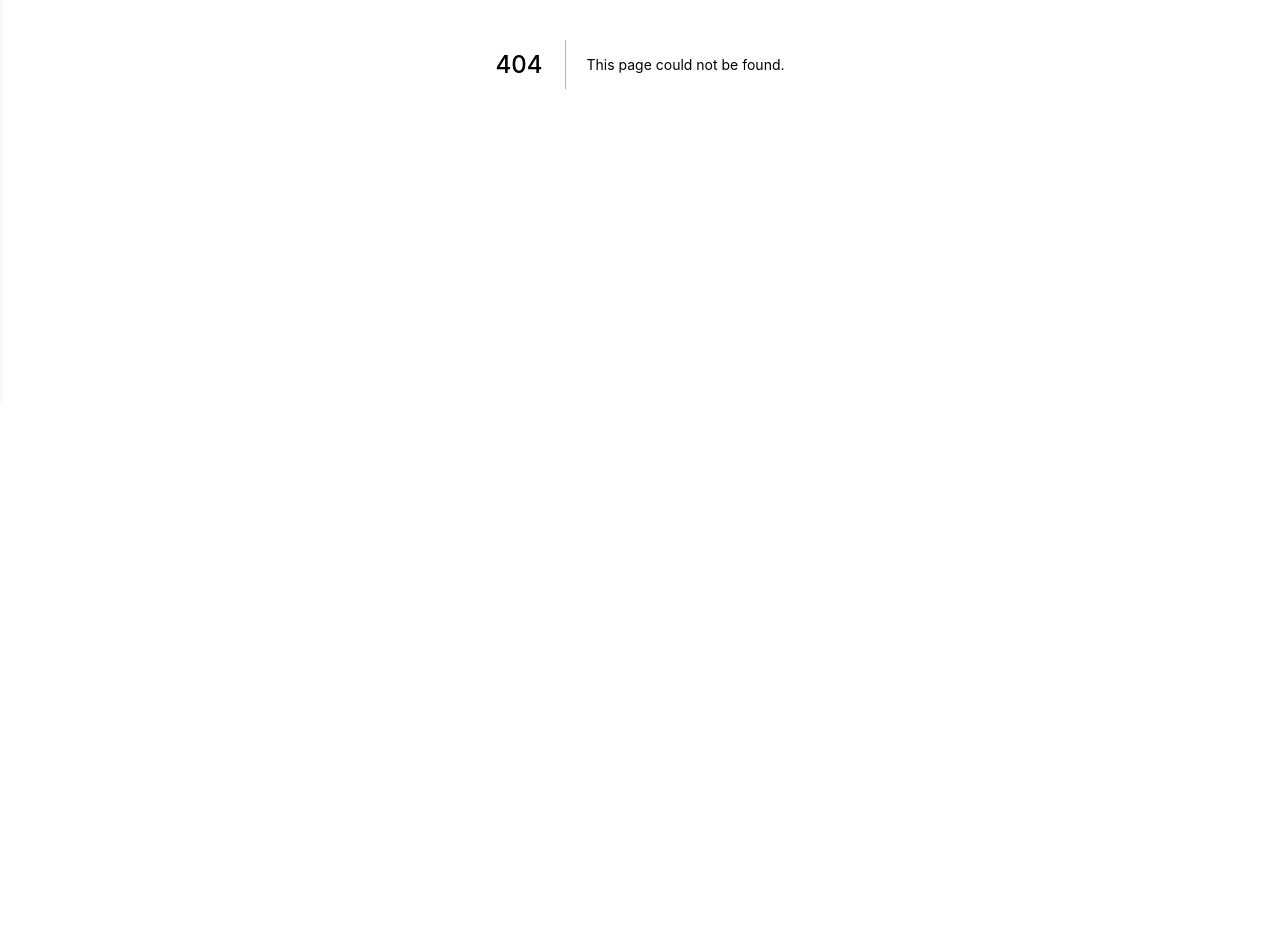
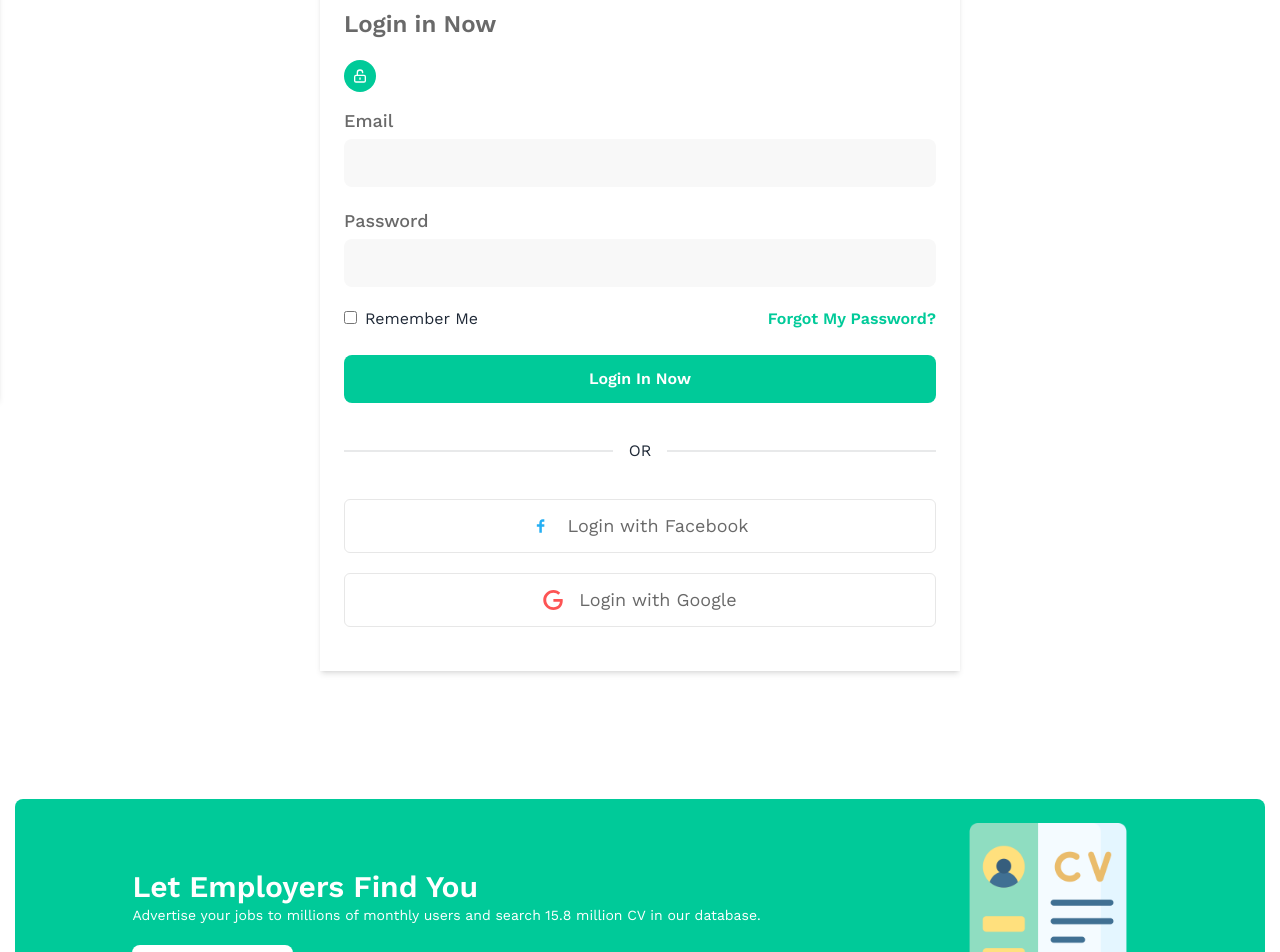
Before and after one commit to sohagmia360/job-stock-agency, a Next.js app: page /login in a window 1280 px wide. Before the commit this address had no page. Shown: the part 400-1352 px from the top of the page. Before the commit the page ends 864 px from the top, so only its background shows below. Built offline with nearby package versions, Linux system fonts and the light colour scheme.

Commit message:
add new page name is login and add some section on home page

```diff
--- a/components/BackDrop.tsx
+++ b/components/BackDrop.tsx
@@ -1,17 +1,12 @@
 import { NextPage } from "next";
 
-
-interface  drawerType {
-  sideDrawer : boolean ,
-  setSideDrawer : any
+interface drawerType {
+  sideDrawer: boolean;
+  setSideDrawer: any;
 }
 
-const  BackDrop:NextPage<drawerType> = ({sideDrawer , setSideDrawer})=> {
-  return (
-    <div onClick={()=> setSideDrawer(false)} className="backDrop">
-
-    </div>
-  );
-}
+const BackDrop: NextPage<drawerType> = ({ sideDrawer, setSideDrawer }) => {
+  return <div onClick={() => setSideDrawer(false)} className="backDrop"></div>;
+};
 
 export default BackDrop;
--- a/components/Headers.tsx
+++ b/components/Headers.tsx
@@ -100,9 +100,7 @@ const Header: NextPage<drawerType> = ({ sideDrawer, setSideDrawer }) => {
           <div className="flex-none gap-2 transition-all  ease-in delay-150">
             <div className=" mr-4">
               <button className="bg-transparent border-2 border-light_green  text-light_gray_white px-3 py-1 font-bold text-lg rounded-lg relative after:absolute after:w-full after:h-full after:bg-light_green after:rounded-lg after:top-0 after:left-0 transform after:scale-50 after:opacity-0 hover:after:opacity-100 hover:after:scale-100 transition-all ease-in delay-100 hover:after:transition-all hover:after:ease-in after:transition-all after:ease-in after:delay-100 hover:text-light_white hover:after:delay-100 z-20 after:-z-10  hover:border-transparent flex items-center ">
-                <span className=" hidden sm:block transition-all ease-in delay-150">
-                  Login
-                </span>{" "}
+                <span className=" hidden sm:block ">Login</span>{" "}
                 <MdOutlineLogin className="text-xl" />{" "}
               </button>
             </div>
@@ -145,7 +143,7 @@ const Header: NextPage<drawerType> = ({ sideDrawer, setSideDrawer }) => {
                   profile ? styles.profileEnable : styles.profileDisable
                 }
               >
-                <li className="">
+                <li className="border-b-[1px] border-[#F0F0F0]">
                   <a className="">
                     <span className="bg-[#F0F0F0] rounded-full p-2">
                       <RiDashboardLine className="text-xl" />
@@ -153,7 +151,7 @@ const Header: NextPage<drawerType> = ({ sideDrawer, setSideDrawer }) => {
                     Dashboard
                   </a>
                 </li>
-                <li>
+                <li className="border-b-[1px] border-[#F0F0F0]">
                   <a className="">
                     <span className="bg-[#F0F0F0] rounded-full p-2">
                       <BiHandicap className="text-xl" />
@@ -161,7 +159,7 @@ const Header: NextPage<drawerType> = ({ sideDrawer, setSideDrawer }) => {
                     Manage Jobs Post
                   </a>
                 </li>
-                <li>
+                <li className="border-b-[1px] border-[#F0F0F0]">
                   <a className="">
                     <span className="bg-[#F0F0F0] rounded-full p-2">
                       <FiUsers className="text-xl" />
@@ -169,7 +167,7 @@ const Header: NextPage<drawerType> = ({ sideDrawer, setSideDrawer }) => {
                     Manage Jobs
                   </a>
                 </li>
-                <li>
+                <li className="border-b-[1px] border-[#F0F0F0]">
                   <a className="">
                     <span className="bg-[#F0F0F0] rounded-full p-2">
                       <AiOutlineStar className="text-xl" />
@@ -177,7 +175,7 @@ const Header: NextPage<drawerType> = ({ sideDrawer, setSideDrawer }) => {
                     Bookmarks Jobs
                   </a>
                 </li>
-                <li>
+                <li className="border-b-[1px] border-[#F0F0F0]">
                   <a className="">
                     <span className="bg-[#F0F0F0] rounded-full p-2">
                       <FaUserSecret className="text-xl" />
@@ -185,7 +183,7 @@ const Header: NextPage<drawerType> = ({ sideDrawer, setSideDrawer }) => {
                     My Profile
                   </a>
                 </li>
-                <li>
+                <li className="">
                   <a className="">
                     <span className="bg-[#F0F0F0] rounded-full p-2 rotate-[90deg]">
                       <AiOutlineLogin className="text-xl" />
--- /dev/null
+++ b/components/InputBox.tsx
@@ -0,0 +1,20 @@
+const InputBox = ({ type, label }: any) => {
+  return (
+    <div className="mb-5">
+      <div className="flex flex-col">
+        <label
+          className="font-medium text-light_gray_white text-lg mb-1"
+          htmlFor=""
+        >
+          {label}
+        </label>
+        <input
+          className="py-3 rounded-lg outline-none text-light_gray_white px-5 bg-[#F8F8F8]"
+          type={type}
+        />
+      </div>
+    </div>
+  );
+};
+
+export default InputBox;
--- /dev/null
+++ b/components/LoginForm.tsx
@@ -0,0 +1,9 @@
+import { NextPage } from "next";
+
+const LoginForm: NextPage = () => {
+  return <div>
+
+  </div>;
+};
+
+export default LoginForm;
--- /dev/null
+++ b/components/SocialButton.tsx
@@ -0,0 +1,17 @@
+const SocialButton = ({ text, Icons, iconsColor }: any) => {
+  console.log(Icons);
+  return (
+    <button className=" mb-5 flex items-center text-lg  rounded-md hover:text-light_white hover:bg-light_green hover:border-transparent transition-all delay-150 ease-in group text-light_gray_white w-full border py-3 justify-center border-[#e7e7e7]">
+      <Icons
+        className={
+          iconsColor
+            ? "text-xl mr-4 text-[#fd5454] group-hover:text-light_white transition-all delay-100 ease-in"
+            : "text-xl mr-4 text-[#25AFF3] group-hover:text-light_white transition-all delay-100 ease-in"
+        }
+      />
+      {text}
+    </button>
+  );
+};
+
+export default SocialButton;
--- a/pages/index.tsx
+++ b/pages/index.tsx
@@ -13,6 +13,7 @@ import PricingPlan from "../section/PricingPlan";
 import HowItWorks from "../section/HowItWorks";
 import Footer from "../section/Footer";
 import TopCompanyRegistered from "../section/TopCompanyRegistered";
+import LetEmployersFindYou from "../section/LetEmployersFindYou";
 
 const Home: NextPage = () => {
   return (
@@ -28,6 +29,7 @@ const Home: NextPage = () => {
       <PricingPlan />
       <HowItWorks />
       <TopCompanyRegistered />
+      <LetEmployersFindYou />
       <Footer />
     </div>
   );
--- /dev/null
+++ b/pages/login.tsx
@@ -0,0 +1,81 @@
+import InputBox from "../components/InputBox";
+import Link from "next/link";
+import { TiSocialFacebook } from "react-icons/ti";
+import { SiGoogle } from "react-icons/si";
+import { BsChevronDoubleDown } from "react-icons/bs";
+import SocialButton from "../components/SocialButton";
+import LetEmployersFindYou from "../section/LetEmployersFindYou";
+import Footer from "../section/Footer";
+
+const Login = () => {
+  return (
+    <div className=" ">
+      <div>
+        <div className="bg-[#F3F5F0] text-center py-16">
+          <h4 className="text-4xl mb-3">Log In / Register</h4>
+          <div className="flex flex-col  border-opacity-50 w-[60%] mx-auto lg:w-[40%]">
+            <div className="divider">
+              <BsChevronDoubleDown className="text-4xl text-light_green" />
+            </div>
+          </div>
+          <p className="text-xl">Home Log In / Register</p>
+        </div>
+        <form
+          action=""
+          className=" w-[90%] md:w-[80%] lg:w-[50%] mx-auto mt-16 bg-light_white shadow-md p-6"
+        >
+          <h2 className="text-2xl mb-5 font-semibold text-light_gray_white">
+            Login in Now
+          </h2>
+          <span className="inline-block p-2 rounded-full relative after:absolute after:w-8 after:h-8 after:animate-ping after:rounded-full  after:bg-light_green mb-2 after:top-0 after:left-0 bg-light_green">
+            <svg
+              xmlns="http://www.w3.org/2000/svg"
+              className="h-4 w-4"
+              fill="none"
+              viewBox="0 0 24 24"
+              stroke="#fff"
+              strokeWidth={2}
+            >
+              <path
+                strokeLinecap="round"
+                strokeLinejoin="round"
+                d="M8 11V7a4 4 0 118 0m-4 8v2m-6 4h12a2 2 0 002-2v-6a2 2 0 00-2-2H6a2 2 0 00-2 2v6a2 2 0 002 2z"
+              />
+            </svg>
+          </span>
+          <InputBox type="text" label="Email" />
+          <InputBox type="text" label="Password" />
+          <div className="flex md:flex-row flex-col justify-between items-center">
+            <h5>
+              <input className="mr-2" type="checkbox" name="" id="remember" />
+              <label htmlFor="remember">Remember Me</label>
+            </h5>
+            <h5 className="text-light_green font-semibold hover:underline">
+              <Link href="/">Forgot My Password?</Link>
+            </h5>
+          </div>
+          <button className="bg-light_green text-light_white font-semibold w-full py-3 rounded-lg mt-6">
+            Login In Now
+          </button>
+          <div className="flex flex-col w-full border-opacity-50 my-6">
+            <div className="divider">OR</div>
+          </div>
+          <SocialButton
+            text="Login with Facebook"
+            Icons={TiSocialFacebook}
+            iconsColor={false}
+          />
+          <SocialButton
+            text="Login with Google"
+            Icons={SiGoogle}
+            iconsColor={true}
+          />
+        </form>
+        <LetEmployersFindYou />
+        <Footer />
+      </div>
+    </div>
+  );
+};
+
+export default Login;
--- a/section/Footer.tsx
+++ b/section/Footer.tsx
@@ -1,87 +1,135 @@
 import { NextPage } from "next";
-import { GoLocation } from 'react-icons/go';
-import { MdOutlineMail } from 'react-icons/md';
-import { FaPhone } from 'react-icons/fa';
-import Link from 'next/link'
+import { GoLocation } from "react-icons/go";
+import { MdOutlineMail } from "react-icons/md";
+import { FaPhone } from "react-icons/fa";
+import Link from "next/link";
 
-
-
-const  Footer:NextPage = ()=> {
+const Footer: NextPage = () => {
   return (
-    <div className="mt-28 bg-[#F5FBF6] py-16">
+    <div className="mt-28 bg-[#F5FBF6] pt-16">
       <div className="wContainer grid grid-cols-1 sm:grid-cols-2 md:grid-cols-3  lg:grid-cols-5 gap-6">
-          <div className="flex items-center justify-center">
+        <div className="flex lg:items-center lg:justify-center">
           <div>
-              <h2 className="text-2xl mb-3 font-semibold"><span className="font-bold text-light_green">Job</span> Stock</h2>
+            <h2 className="text-2xl mb-3 font-semibold">
+              <span className="font-bold text-light_green">Job</span> Stock
+            </h2>
             <div className="flex flex-col gap-3 text-light_gray_white">
               <span className="flex items-center">
-                      <GoLocation  className="text-xl text-light_green mr-3"    />
+                <GoLocation className="text-xl text-light_green mr-3" />
                 328 Queensberry Street, North Melbourne VIC
               </span>
               <span className="flex items-center">
-                      <MdOutlineMail  className="text-xl text-light_green mr-3"   />
+                <MdOutlineMail className="text-xl text-light_green mr-3" />
                 sohag.zayan@gmail.com
               </span>
               <span className="flex items-center">
-                      <FaPhone  className="text-xl text-light_green mr-3 "  />
+                <FaPhone className="text-xl text-light_green mr-3 " />
                 +8801980796731
               </span>
             </div>
           </div>
         </div>
-          <div className="flex items-center justify-center">
+        <div className="flex lg:items-center lg:justify-center">
           <div>
             <h2 className="text-2xl mb-3 font-semibold">For Employer</h2>
             <div className="flex flex-col gap-3 text-light_gray_white">
-                <span><Link href="/">Browse Candidates</Link></span>
-                <span><Link href="/">Employer Dashboard</Link></span>
-                <span><Link href="/">Job Packages</Link></span>
-                <span><Link href="/">Browse Candidates</Link></span>
-                <span><Link href="/">Jobs Featured</Link></span>
-                <span><Link href="/">Post A Job</Link></span>
+              <span>
+                <Link href="/">Browse Candidates</Link>
+              </span>
+              <span>
+                <Link href="/">Employer Dashboard</Link>
+              </span>
+              <span>
+                <Link href="/">Job Packages</Link>
+              </span>
+              <span>
+                <Link href="/">Browse Candidates</Link>
+              </span>
+              <span>
+                <Link href="/">Jobs Featured</Link>
+              </span>
+              <span>
+                <Link href="/">Post A Job</Link>
+              </span>
             </div>
           </div>
         </div>
-          <div className="flex items-center justify-center">
+        <div className="flex lg:items-center lg:justify-center">
           <div>
             <h2 className="text-2xl mb-3 font-semibold">For Candidates</h2>
             <div className="flex flex-col gap-3 text-light_gray_white">
-                <span><Link href="/">Browse Jobs</Link></span>
-                <span><Link href="/">Submit Resume</Link></span>
-                <span><Link href="/">Candidates Dashboard</Link></span>
-                <span><Link href="/">Browse Categories</Link></span>
-                <span><Link href="/">Jobs Featured</Link></span>
-                <span><Link href="/">Candidate Listing</Link></span>
+              <span>
+                <Link href="/">Browse Jobs</Link>
+              </span>
+              <span>
+                <Link href="/">Submit Resume</Link>
+              </span>
+              <span>
+                <Link href="/">Candidates Dashboard</Link>
+              </span>
+              <span>
+                <Link href="/">Browse Categories</Link>
+              </span>
+              <span>
+                <Link href="/">Jobs Featured</Link>
+              </span>
+              <span>
+                <Link href="/">Candidate Listing</Link>
+              </span>
             </div>
           </div>
         </div>
-          <div className="flex items-center justify-center">
+        <div className="flex lg:items-center lg:justify-center">
           <div>
             <h2 className="text-2xl mb-3 font-semibold">Company</h2>
             <div className="flex flex-col gap-3 text-light_gray_white">
-                <span><Link href="/">About Us</Link></span>
-                <span><Link href="/">Contact Us</Link></span>
-                <span><Link href="/">Terms & Conditions</Link></span>
-                <span><Link href="/">Privacy Policy</Link></span>
-                <span><Link href="/">Candidate Listing</Link></span>
+              <span>
+                <Link href="/">About Us</Link>
+              </span>
+              <span>
+                <Link href="/">Contact Us</Link>
+              </span>
+              <span>
+                <Link href="/">Terms & Conditions</Link>
+              </span>
+              <span>
+                <Link href="/">Privacy Policy</Link>
+              </span>
+              <span>
+                <Link href="/">Candidate Listing</Link>
+              </span>
             </div>
           </div>
         </div>
-          <div className="flex items-center justify-center">
+        <div className="flex lg:items-center lg:justify-center">
           <div>
             <h2 className="text-2xl mb-3 font-semibold">Quick Links</h2>
             <div className="flex flex-col gap-3 text-light_gray_white">
-                <span><Link href="/">Jobs Listing</Link></span>
-                <span><Link href="/">Employer Listing</Link></span>
-                <span><Link href="/">Post New Job</Link></span>
-                <span><Link href="/">All Employers</Link></span>
-                <span><Link href="/">Featured Jobs</Link></span>
+              <span>
+                <Link href="/">Jobs Listing</Link>
+              </span>
+              <span>
+                <Link href="/">Employer Listing</Link>
+              </span>
+              <span>
+                <Link href="/">Post New Job</Link>
+              </span>
+              <span>
+                <Link href="/">All Employers</Link>
+              </span>
+              <span>
+                <Link href="/">Featured Jobs</Link>
+              </span>
             </div>
           </div>
         </div>
       </div>
+      <p className="bg-light_green text-center p-4 text-light_white mt-10">
+        © 2022 JobStock. All Rights Reserved by{" "}
+        <span className="font-bold">Sohag Hossain Zayan</span>
+      </p>
     </div>
   );
-}
+};
 
 export default Footer;
--- a/section/HowItWorks.tsx
+++ b/section/HowItWorks.tsx
@@ -25,7 +25,7 @@ const HowItWorks: NextPage = () => {
           </div>
           <div className="flex flex-col items-center text-center px-5">
             <FiSearch className="text-6xl text-light_green mb-4" />
-            <h3 className="text-xl font-bold mb-2">Create an Account</h3>
+            <h3 className="text-xl font-bold mb-2">Search Jobs</h3>
             <p>
               Post a job to tell us about your project. We will quickly match
               you with t right freelancers find place best.
@@ -33,7 +33,7 @@ const HowItWorks: NextPage = () => {
           </div>
           <div className="flex flex-col items-center text-center px-5">
             <GiTrophyCup className="text-6xl text-light_green mb-4" />
-            <h3 className="text-xl font-bold mb-2">Create an Account</h3>
+            <h3 className="text-xl font-bold mb-2">Apply</h3>
             <p>
               Post a job to tell us about your project. We will quickly match
               you with t right freelancers find place best.
--- /dev/null
+++ b/section/LetEmployersFindYou.tsx
@@ -0,0 +1,31 @@
+import { NextPage } from "next";
+import cvImage from "../assets/cv.png";
+import Image from "next/image";
+
+const LetEmployersFindYou: NextPage = () => {
+  return (
+    <div className="mt-32 ">
+      <div className="wContainer">
+        <div className="flex lg:flex-row flex-col  p-6 lg:justify-around  items-center bg-light_green  rounded-lg">
+          <div className="lg:text-left text-center mb-6 lg:mb-0 ">
+            <h2 className="md:text-3xl text-2xl text-light_white font-semibold ">
+              Let Employers Find You
+            </h2>
+            <p className="text-light_white mb-5 text-sm">
+              Advertise your jobs to millions of monthly users and search 15.8
+              million CV in our database.
+            </p>
+            <button className="px-[20px] py-2 bg-light_white rounded-lg text-light_green font-bold">
+              Upload Your CV
+            </button>
+          </div>
+          <div className="">
+            <Image src={cvImage} width="200" height="200px" alt="Image" />
+          </div>
+        </div>
+      </div>
+    </div>
+  );
+};
+
+export default LetEmployersFindYou;
--- a/section/TopCompanyRegistered.tsx
+++ b/section/TopCompanyRegistered.tsx
@@ -5,7 +5,7 @@ import building from "../assets/buildings.png";
 import Image from "next/image";
 const TopCompanyRegistered: NextPage = () => {
   return (
-    <div className="mt-20">
+    <div className="mt-32">
       <div className="wContainer text-center">
         <h2 className="text-3xl font-bold mb-4 ">Top Company Registered </h2>
         <p>
```
Also changed, not shown: assets/cv.png (added). Lines whose indentation alone changed are shown as unchanged.
